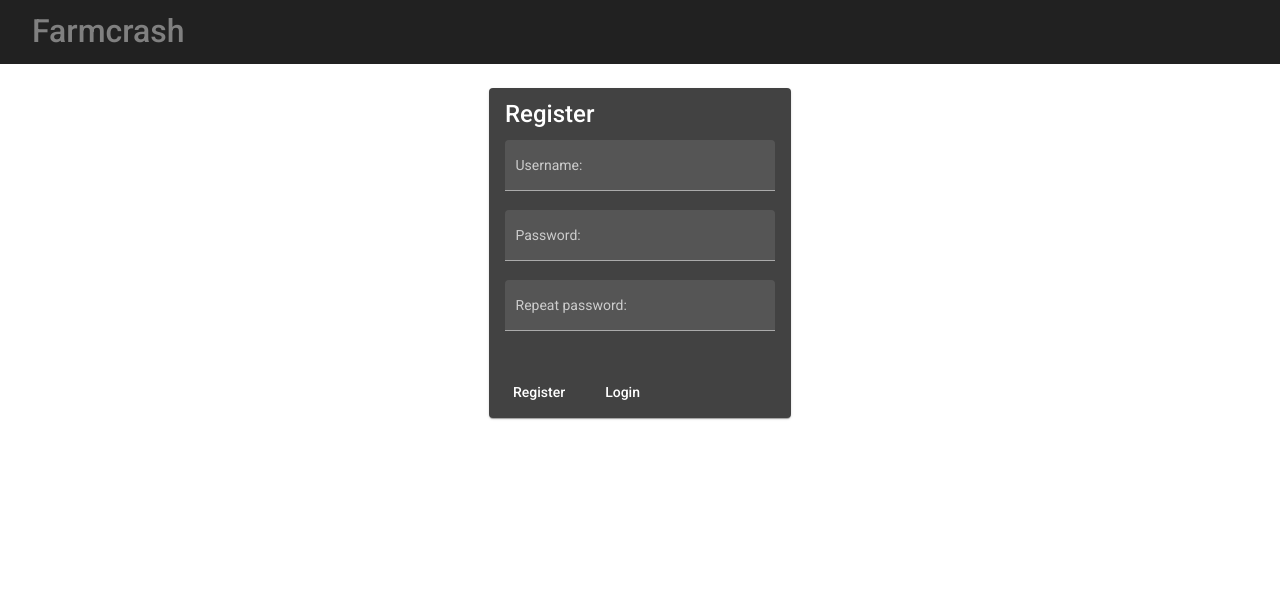
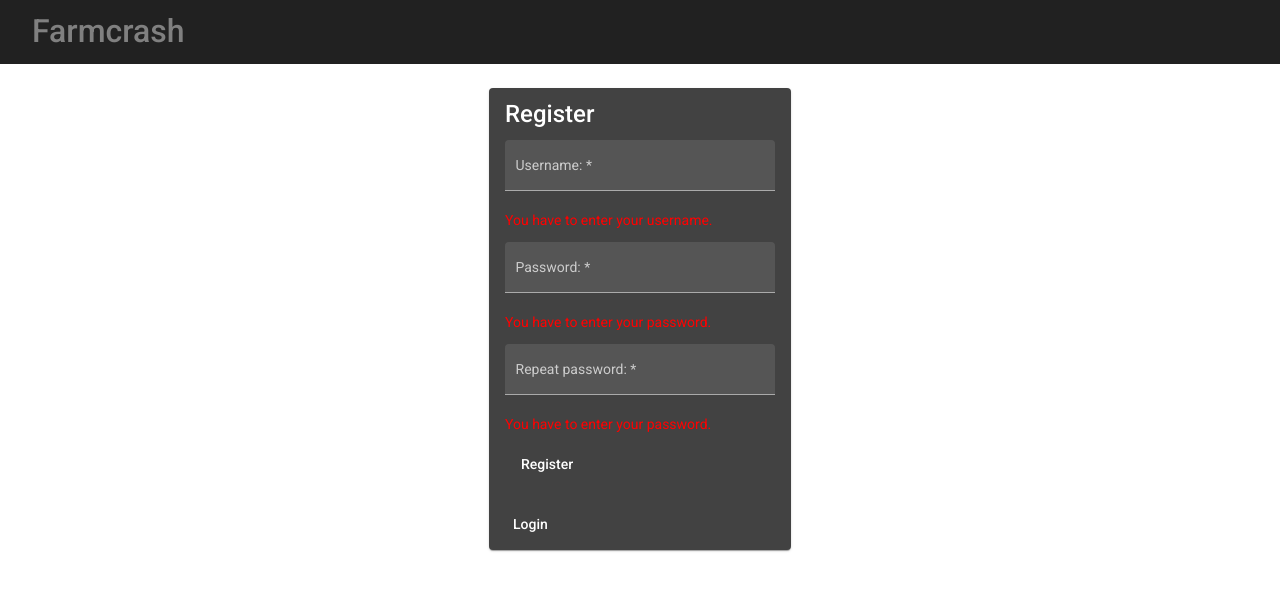
Before and after one commit to TeeraAskort/faqrmcrash-ng, an Angular app: page /register in a window 1280 px wide. Shown: the top 590 px of the page. Built offline with nearby package versions, Linux system fonts and the light colour scheme.

Commit message:
Reactive register form

```diff
--- a/src/app/app.module.ts
+++ b/src/app/app.module.ts
@@ -31,6 +31,8 @@ import { WorkerListComponent } from './lists/worker-list/worker-list.component';
 import { ItemListComponent } from './lists/item-list/item-list.component';
 import { UserInfoComponent } from './user/user-info/user-info.component';
 import { ChangePasswordComponent } from './user/change-password/change-password.component';
+
+import { ReactiveFormsModule } from '@angular/forms';
 
 @NgModule({
   declarations: [
@@ -66,6 +68,7 @@ import { ChangePasswordComponent } from './user/change-password/change-password.
     MatTableModule,
     HttpClientModule,
     FormsModule,
+    ReactiveFormsModule,
   ],
   providers: [],
   bootstrap: [AppComponent],
--- a/src/app/auth/register/register.component.html
+++ b/src/app/auth/register/register.component.html
@@ -3,24 +3,47 @@
         <mat-card>
             <mat-card-title class="mb-3">Register</mat-card-title>
             <mat-card-content class="mt-1">
+                <form [formGroup]="registerForm" (ngSubmit)="register()">
                     <mat-form-field appearance="fill" class="w-100x">
                         <mat-label>Username: </mat-label>
-                    <input type="text" matInput placeholder="Username" [(ngModel)]="username">
+                        <input type="text" matInput placeholder="Username" formControlName="username">
+
                     </mat-form-field><br>
+                    <div *ngIf="registerForm.controls['username'].invalid">
+                        <p class="error" *ngIf="registerForm.controls['username'].hasError('required')">
+                            You have to enter your username.
+                        </p>
+                    </div>
                     <mat-form-field appearance="fill" class="w-100x">
                         <mat-label>Password: </mat-label>
-                    <input type="password" matInput placeholder="Password" [(ngModel)]="password">
+                        <input type="password" matInput placeholder="Password" formControlName="passwordRepeat">
                     </mat-form-field><br>
+                    <div *ngIf="registerForm.controls['passwordRepeat'].invalid">
+                        <p class="error" *ngIf="registerForm.controls['passwordRepeat'].errors?.['required']">
+                            You have to enter your password.
+                        </p>
+                    </div>
                     <mat-form-field appearance="fill" class="w-100x">
                         <mat-label>Repeat password: </mat-label>
-                    <input type="password" matInput placeholder="Password" [(ngModel)]="passwordRepeat">
+                        <input type="password" matInput placeholder="Password" formControlName="passwordRepeat">
+
                     </mat-form-field>
+                    <div *ngIf="registerForm.controls['passwordRepeat'].invalid">
+                        <p class="error" *ngIf="registerForm.controls['passwordRepeat'].errors?.['required']">
+                            You have to enter your password.
+                        </p>
+                        <p class="error" *ngIf="registerForm.errors?.['passwordsMatch']">
+                            Passwords do not match.
+                        </p>
+                    </div>
                     <p class="error" *ngIf="error">
                         {{ error }}
                     </p>
+                    <button mat-button type="submit">Register</button>
+                </form>
             </mat-card-content>
             <mat-card-actions>
-                <button mat-button (click)="register()">Register</button>
+
                 <button mat-button [routerLink]="['/login']">Login</button>
             </mat-card-actions>
         </mat-card>
--- a/src/app/auth/register/register.component.ts
+++ b/src/app/auth/register/register.component.ts
@@ -1,8 +1,15 @@
 import { StorageService } from './../../services/storage/storage.service';
 import { RestService } from './../../services/rest/rest.service';
 import { Component, OnInit } from '@angular/core';
-import { Router, ActivatedRoute, ParamMap } from '@angular/router';
+import { Router } from '@angular/router';
 import { Buffer } from 'buffer';
+import {
+  AbstractControl,
+  FormControl,
+  FormGroup,
+  ValidatorFn,
+  Validators,
+} from '@angular/forms';
 
 @Component({
   selector: 'app-register',
@@ -15,11 +22,35 @@ export class RegisterComponent implements OnInit {
   public passwordRepeat: String = '';
   public error: any = undefined;
 
+  public registerForm: FormGroup;
+
   constructor(
     private router: Router,
     private restService: RestService,
     private storageService: StorageService
-  ) {}
+  ) {
+    const checkBothPasswordsAreTheSame: ValidatorFn = (fg: AbstractControl) => {
+      const password: string = fg.get('password')?.value;
+      const passwordRepeat: string = fg.get('passwordRepeat')?.value;
+
+      return password === passwordRepeat ? null : { passwordsMatch: true };
+    };
+
+    this.registerForm = new FormGroup(
+      {
+        username: new FormControl(this.username, [Validators.required]),
+        password: new FormControl(this.password, [
+          Validators.required,
+          Validators.minLength(6),
+        ]),
+        passwordRepeat: new FormControl(this.passwordRepeat, [
+          Validators.required,
+          Validators.minLength(6),
+        ]),
+      },
+      { validators: checkBothPasswordsAreTheSame }
+    );
+  }
 
   ngOnInit(): void {}
 
```
Lines whose indentation alone changed are shown as unchanged.
